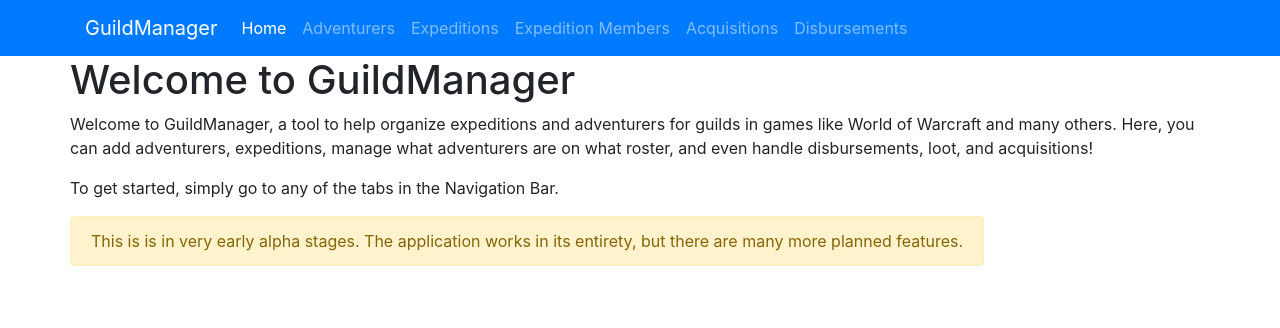
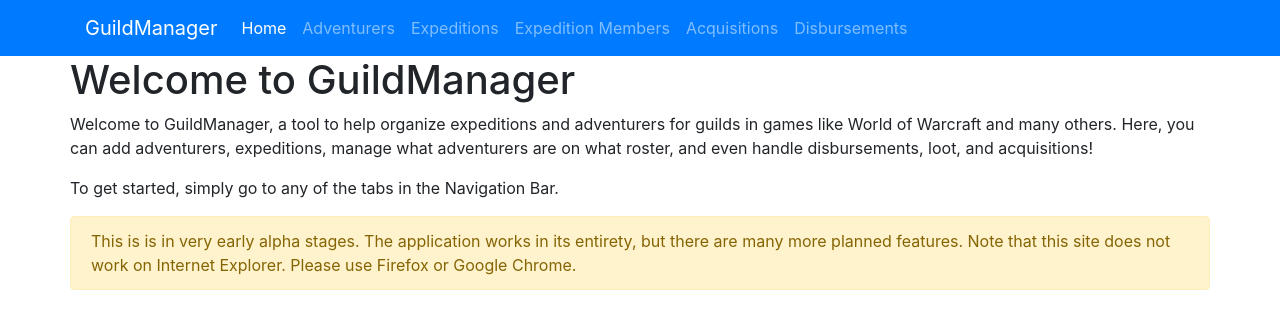
Before and after one commit to NickBurrell/cs340-project, a React (Create React App) app in the folder frontend/: page / in a window 1280 px wide. Shown: the top 328 px of the page. Built offline with nearby package versions, Linux system fonts and the light colour scheme.

Commit message:
Fix typo

```diff
--- a/frontend/src/pages/HomePage.tsx
+++ b/frontend/src/pages/HomePage.tsx
@@ -19,7 +19,8 @@ function HomePage(props: {}) {
                 </Row>
                 <Row>
                     <Alert variant={"warning"}>This is is in very early alpha stages. The application works in its entirety,
-                        but there are many more planned features.</Alert>
+                        but there are many more planned features. Note that this site does not work on Internet Explorer.
+                    Please use Firefox or Google Chrome. </Alert>
                 </Row>
                 </Container>
             </article>
```
